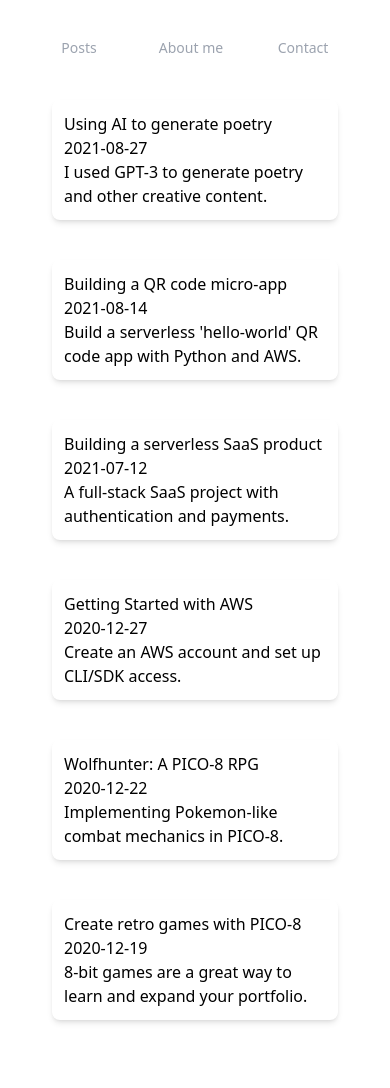
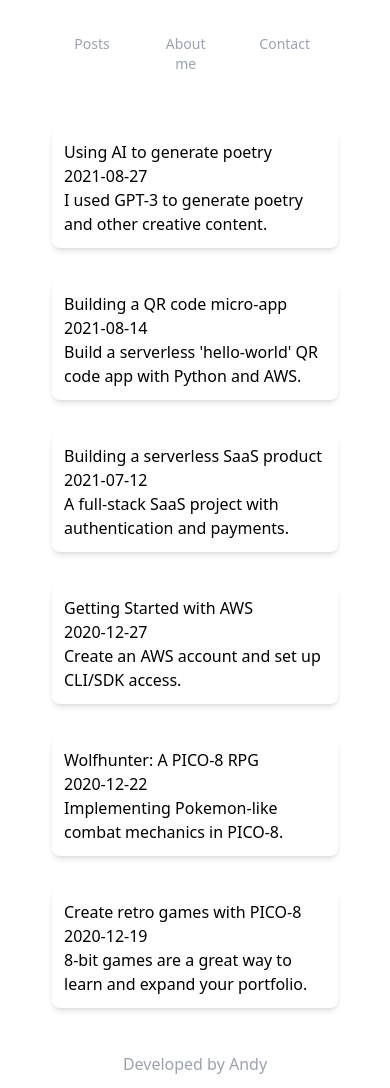
Before and after one commit to AndyFooGuoZhen/Nextjs_Blog, a Next.js app in the folder blog/: page / in a window 390 px wide. Built offline with nearby package versions, Linux system fonts and the light colour scheme.

Commit message:
Responsive css

```diff
--- a/blog/app/layout.tsx
+++ b/blog/app/layout.tsx
@@ -21,37 +21,48 @@ export default function RootLayout({
   );
 
   const footer = (
-    <div>
-      <h1>Developed by Andy</h1>
+    <div className="text-center mb-3">
+      <h1 className="text-gray-400">Developed by Andy</h1>
     </div>
   );
 
   return (
     <html lang="en">
-      <body className="px-10  lg:bg-blue-900">
-        <section className="min-h-screen md:flex w-auto mt-6 relative">
-          {/* {header} */}
-
-          <div className=" flex justify-center w-full">
-            <div className=" flex justify-around  mt-1 ">
-              <h2 className="w-24 text-gray-400 hover:text-gray-500 hover:bg-gradient-to-b from-white to-gray-100   font-medium rounded-lg text-sm px-5 py-2.5 text-center mr-2 mb-2 ">
+      <body className="px-10 md:px-24 lg:px-48  ">
+        <div className="min-h-screen flex flex-col justify-between">
+          <section className="md:flex w-auto relative mt-3">
+            <div className="flex justify-around text-center md:flex-col p-3 md:justify-start md:items-end md:text-start w-full mb-3 md:w-1/6 md:ml-10">
+              <h2 className="w-24 md:w-28 text-gray-400 hover:text-gray-500 hover:bg-gradient-to-b from-white to-gray-100   font-medium rounded-lg text-sm px-5 py-2.5  mr-2 mb-2 ">
                 Posts
               </h2>
-              <h2 className="w-28 text-gray-400 hover:text-gray-500 hover:bg-gradient-to-b from-white to-gray-100   font-medium rounded-lg text-sm px-5 py-2.5 text-center mr-2 mb-2 ">
+              <h2 className="w-28  text-gray-400 hover:text-gray-500 hover:bg-gradient-to-b from-white to-gray-100   font-medium rounded-lg text-sm px-5 py-2.5  mr-2 mb-2 ">
                 About me
               </h2>
-              <h2 className="w-24 text-gray-400 hover:text-gray-500 hover:bg-gradient-to-b from-white to-gray-100   font-medium rounded-lg text-sm px-5 py-2.5 text-center mr-2 mb-2 ">
+              <h2 className="w-24 md:w-28 text-gray-400 hover:text-gray-500 hover:bg-gradient-to-b from-white to-gray-100   font-medium rounded-lg text-sm px-5 py-2.5  mr-2 mb-2 ">
                 Contact
               </h2>
             </div>
-          </div>
 
-          <div className=" mt-3 p-3 flex-row w-full justify-center">
-            {children}
-          </div>
+            {/* <div className="flex justify-center w-full mb-3 mt-3 md:w-1/5 md:mr-20   ">
+              <div className=" flex sm:justify-around mt-1 md:flex-col   md:justify-start md:items-start">
+                <h2 className="w-24 md:w-38 text-gray-400 hover:text-gray-500 hover:bg-gradient-to-b from-white to-gray-100   font-medium rounded-lg text-sm px-5 py-2.5  mr-2 mb-2 ">
+                  Posts
+                </h2>
+                <h2 className="w-28  text-gray-400 hover:text-gray-500 hover:bg-gradient-to-b from-white to-gray-100   font-medium rounded-lg text-sm px-5 py-2.5  mr-2 mb-2 ">
+                  About me
+                </h2>
+                <h2 className="w-24 md:w-28 text-gray-400 hover:text-gray-500 hover:bg-gradient-to-b from-white to-gray-100   font-medium rounded-lg text-sm px-5 py-2.5  mr-2 mb-2 ">
+                  Contact
+                </h2>
+              </div>
+            </div> */}
 
-          {/* {footer} */}
-        </section>
+            <div className="p-3 flex flex-col  w-full justify-center">
+              {children}
+            </div>
+          </section>
+          {footer}
+        </div>
       </body>
     </html>
   );
--- a/blog/components/PostPreview.tsx
+++ b/blog/components/PostPreview.tsx
@@ -4,7 +4,7 @@ import { PostMetaData } from "./PostMetaData";
 //Every title for main page , props is of type PostMetaData
 const PostPreviews = (props: PostMetaData) => {
   return (
-    <div className="mb-10 p-3 shadow-md rounded-lg hover:shadow-2xl hover:p-5 ease-in-out duration-150">
+    <div className="mb-8 p-3 shadow-md rounded-lg hover:shadow-2xl hover:p-6 ease-in-out duration-300">
       <Link href={`/posts/${props.slug}`}>
         <h2>{props.title}</h2>
         <h3>{props.date}</h3>
```
